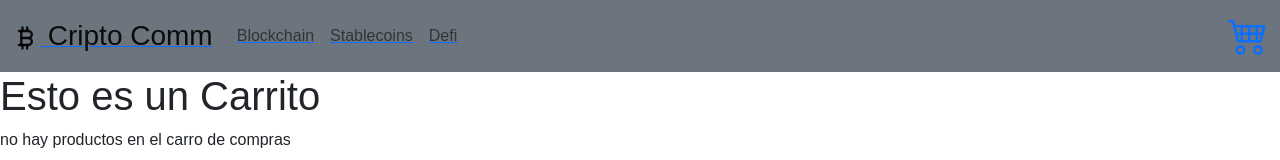
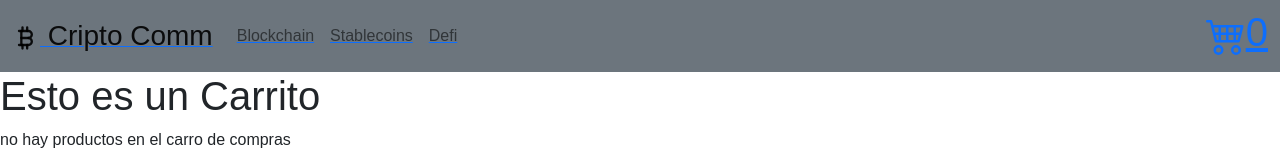
Before and after one commit to nlibonatti/react, a React (Create React App) app: page /cart in a window 1280 px wide. Shown: the top 160 px of the page. Built offline with nearby package versions, Linux system fonts and the light colour scheme.

Commit message:
cart qty

```diff
--- a/src/components/CartContext.js
+++ b/src/components/CartContext.js
@@ -34,9 +34,13 @@ const CartContextProvider = ({ children }) => {
         setCartList(result);
     }
 
+    const cartQty = () => {
+        let qtyTotal = cartList.map (item => item.qtyItem)
+        return qtyTotal.reduce(((valueI, valueT) => valueI + valueT), 0 )
+    }
 
     return (
-        <CartContext.Provider value={{cartList, addToCart, removeList, deleteItem}}>
+        <CartContext.Provider value={{cartList, addToCart, removeList, deleteItem, cartQty}}>
             { children }
         </CartContext.Provider>
     );
--- a/src/components/CartWidget.js
+++ b/src/components/CartWidget.js
@@ -1,11 +1,14 @@
-import React from 'react'
+import React, { useContext } from 'react'
 import { BsCart4 } from 'react-icons/bs'
 import { Link } from 'react-router-dom'
+import { CartContext } from './CartContext'
 
 const CartWidget = () => {
+    const totalCart = useContext(CartContext);
+
     return(
         <>
-        <Link to="/cart"><BsCart4 /></Link>
+        <Link to="/cart"><BsCart4 />{totalCart.cartQty()}</Link>
         </>
     )
 }
```
